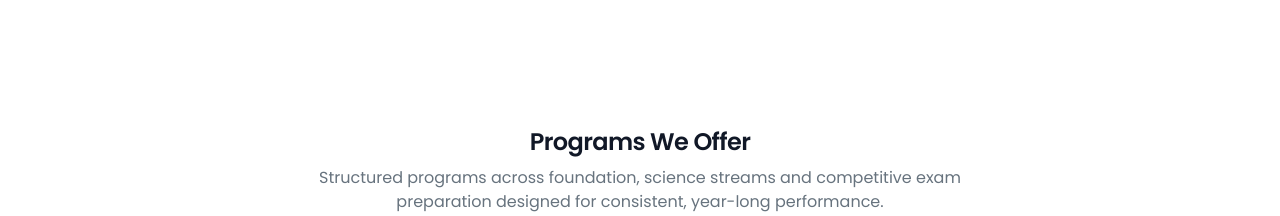
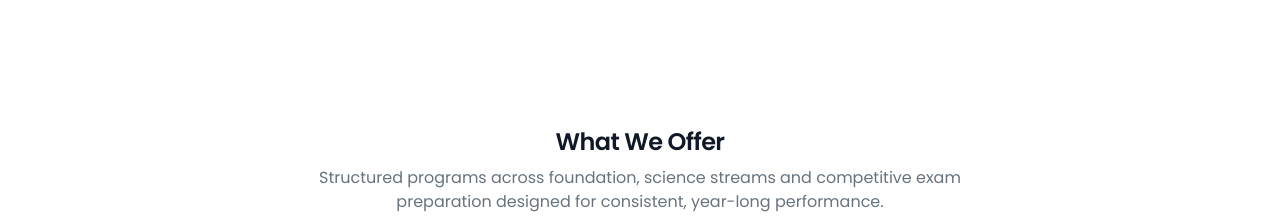
Before and after one commit to shivamaiuse2/Saraswati-Classes-Frontend, a React (Vite) app: page / in a window 1280 px wide. Shown: the part 1008-1224 px from the top of the page. Built offline with nearby package versions, Linux system fonts and the light colour scheme; no server answers.

Commit message:
Programs we offer changed to What we offer

```diff
--- a/src/pages/Index.tsx
+++ b/src/pages/Index.tsx
@@ -215,7 +215,7 @@ const Index = () => {
       >
         <div className="max-w-[1200px] mx-auto px-4 md:px-6 lg:px-8 space-y-8">
           <motion.div className="text-center space-y-2" variants={scrollReveal}>
-            <h2 className="text-2xl font-semibold">Programs We Offer</h2>
+            <h2 className="text-2xl font-semibold">What We Offer</h2>
             <p className="text-muted-foreground max-w-2xl mx-auto">
               Structured programs across foundation, science streams and
               competitive exam preparation designed for consistent, year-long
```
